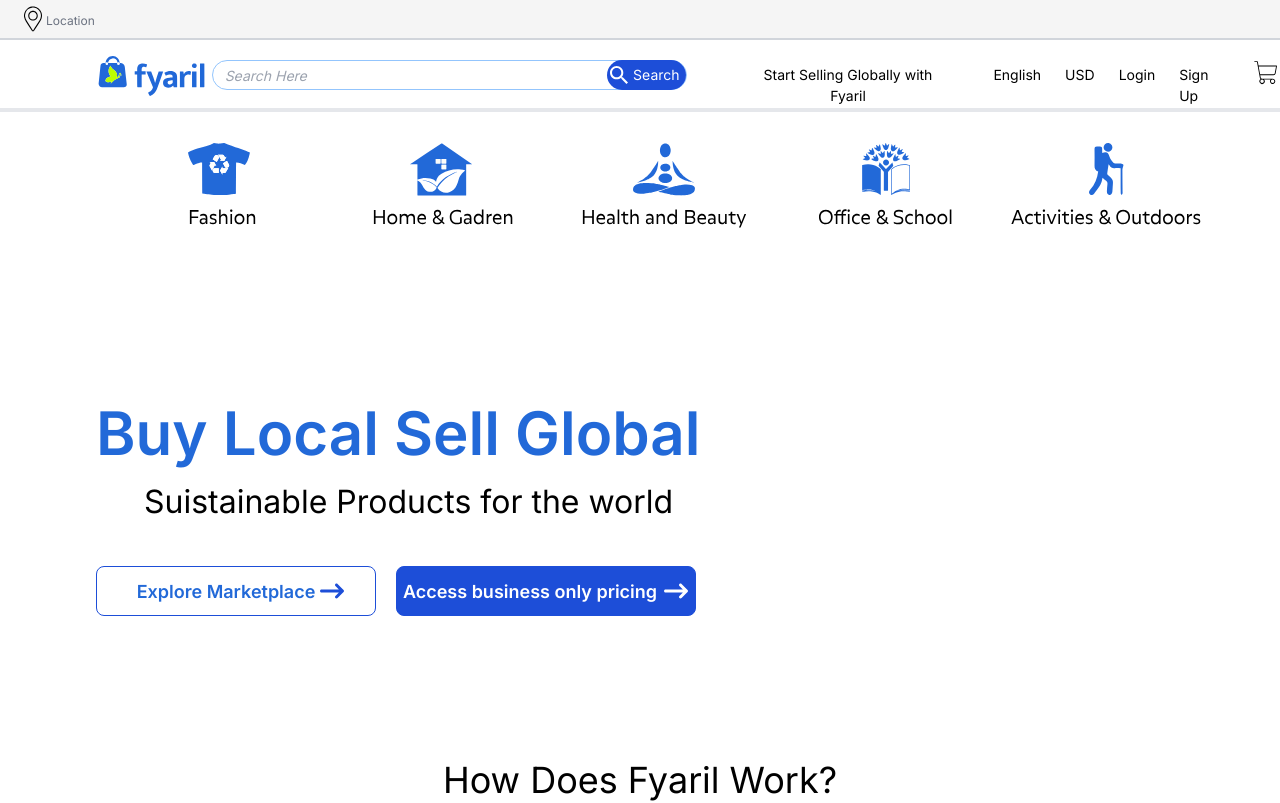
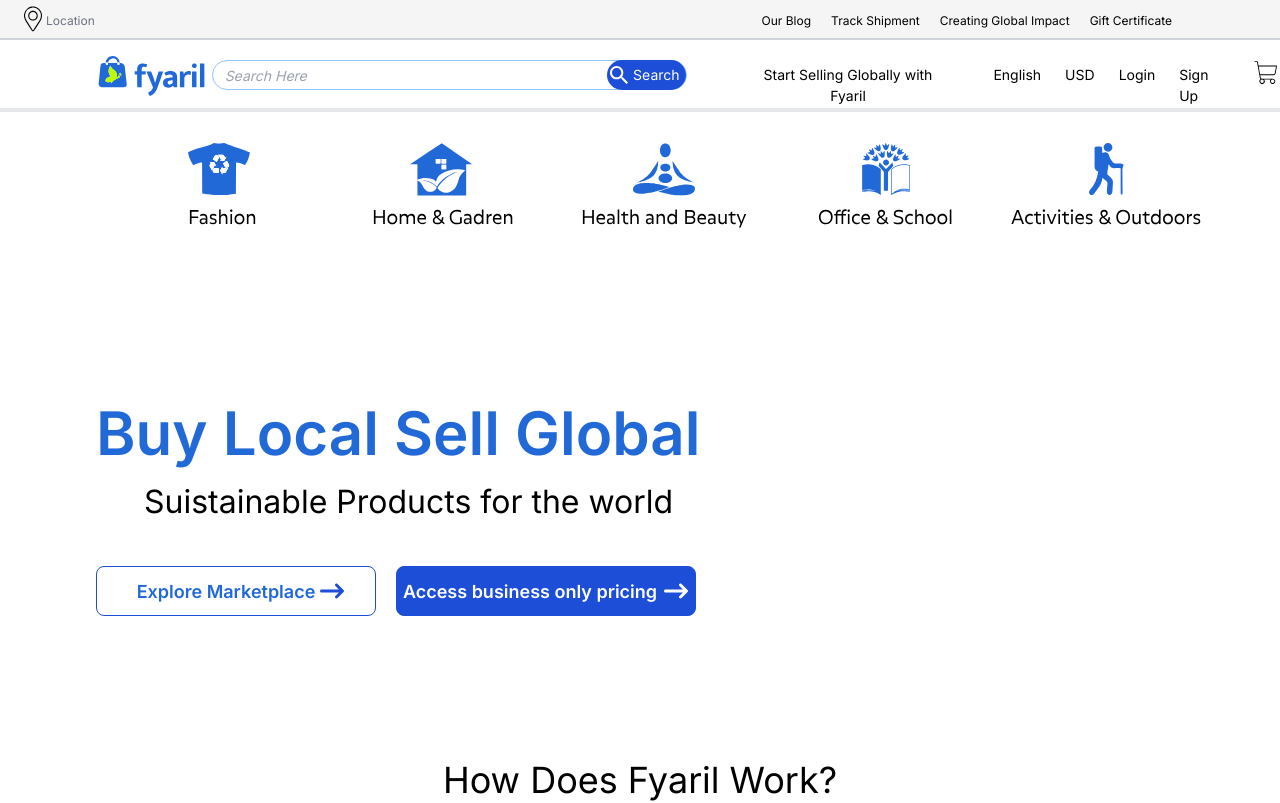
Before and after one commit to afdalmaulana/project_ui, a Next.js app: page / in a window 1280 px wide. Shown: the top 803 px of the page. Built offline with nearby package versions, Linux system fonts and the light colour scheme.

Commit message:
Update navbar.jsx

```diff
--- a/src/components/navbar.jsx
+++ b/src/components/navbar.jsx
@@ -19,6 +19,12 @@
             {navbar ? <IoClose /> : <GiHamburgerMenu />}
           </button>
         </div>
+        <div className="hidden mr-[3.5rem] desktop:flex text-[12px] mt-2">
+          <div className="mr-5">Our Blog</div>
+          <div className="mr-5">Track Shipment</div>
+          <div className="mr-5">Creating Global Impact</div>
+          <div className="mr-5">Gift Certificate</div>
+        </div>
       </div>
       <div
         className={`absolute right-[35px] top-[1.25rem] z-20 w-[19rem] items-center bg-[#2269D8] opacity-90 px-12 py-8 rounded-md ${
```
